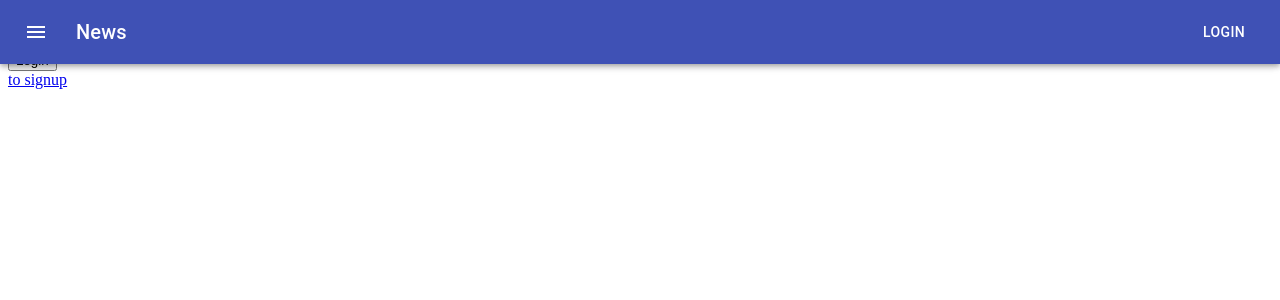
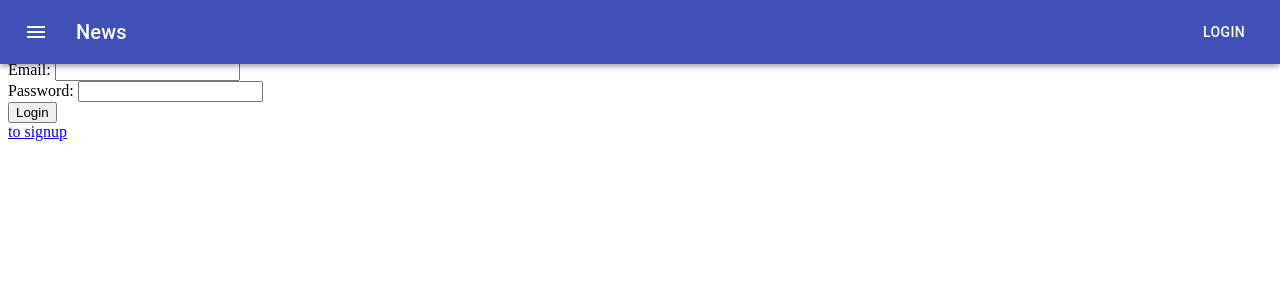
Before and after one commit to ba58ajbse/next-redux-toolkit-auth, a Next.js app: page /login in a window 1280 px wide. Shown: the top 300 px of the page. Built offline with nearby package versions, Linux system fonts and the light colour scheme; no server answers.

Commit message:
fix pages for navbar

```diff
--- a/src/pages/dashboard.tsx
+++ b/src/pages/dashboard.tsx
@@ -25,7 +25,7 @@ const DashboardPage = () => {
   }
 
   return (
-    <div>
+    <div style={{ marginTop: 40 }}>
       <h1>Dashboard Page</h1>
       <p>{userState.uid}</p>
       <button onClick={logOut}>logout</button>
--- a/src/pages/login.tsx
+++ b/src/pages/login.tsx
@@ -25,7 +25,7 @@ const LoginPage = () => {
   }
 
   return (
-    <div>
+    <div style={{ marginTop: 60 }}>
       <form onSubmit={logIn}>
         <div>
           <label htmlFor="email">Email: </label>
--- a/src/pages/signup.tsx
+++ b/src/pages/signup.tsx
@@ -25,7 +25,7 @@ const SignUpPage = () => {
   }
 
   return (
-    <div>
+    <div style={{ marginTop: 60 }}>
       <form onSubmit={signUp}>
         <div>
           <label htmlFor="email">Email: </label>
```
